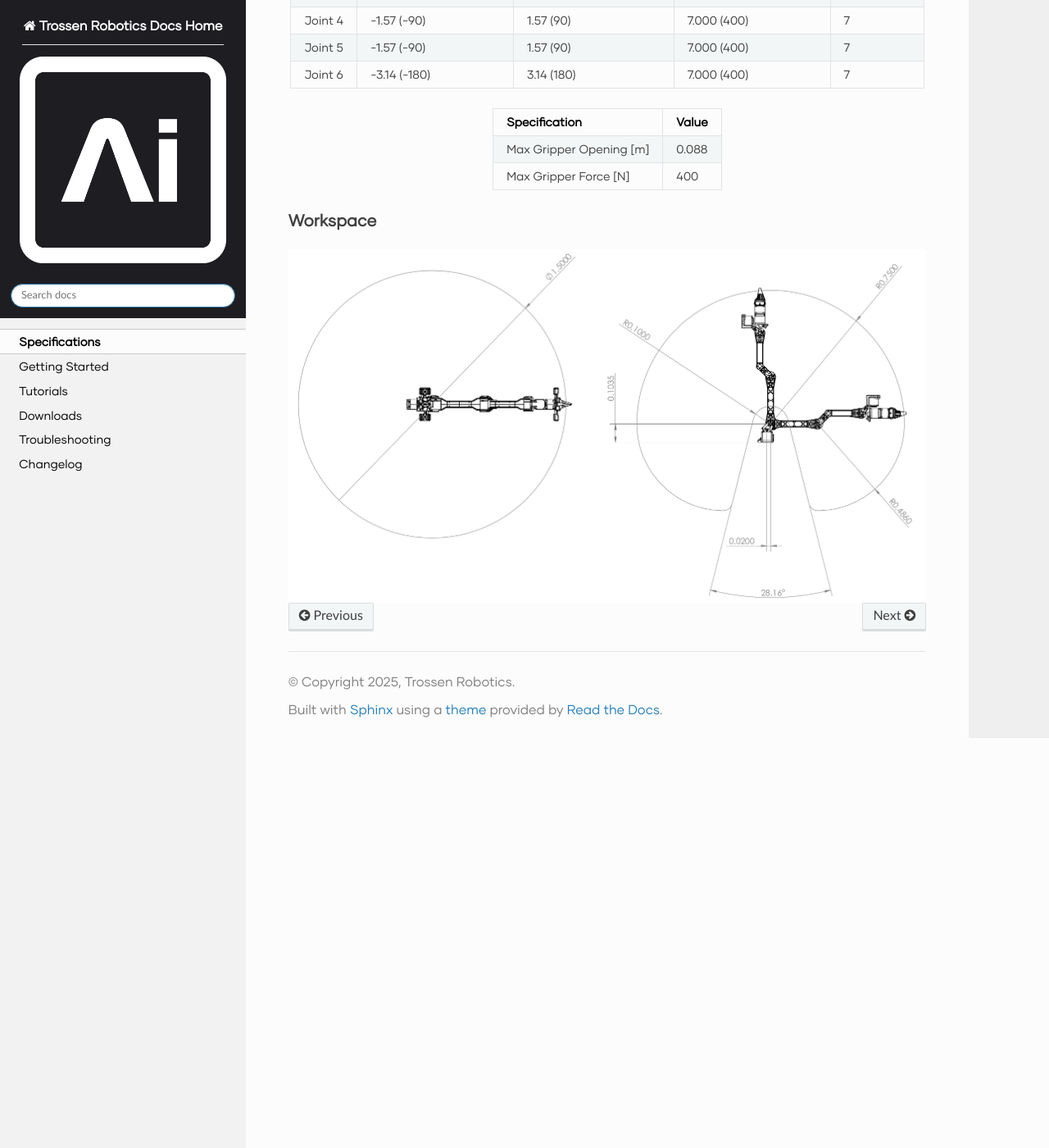
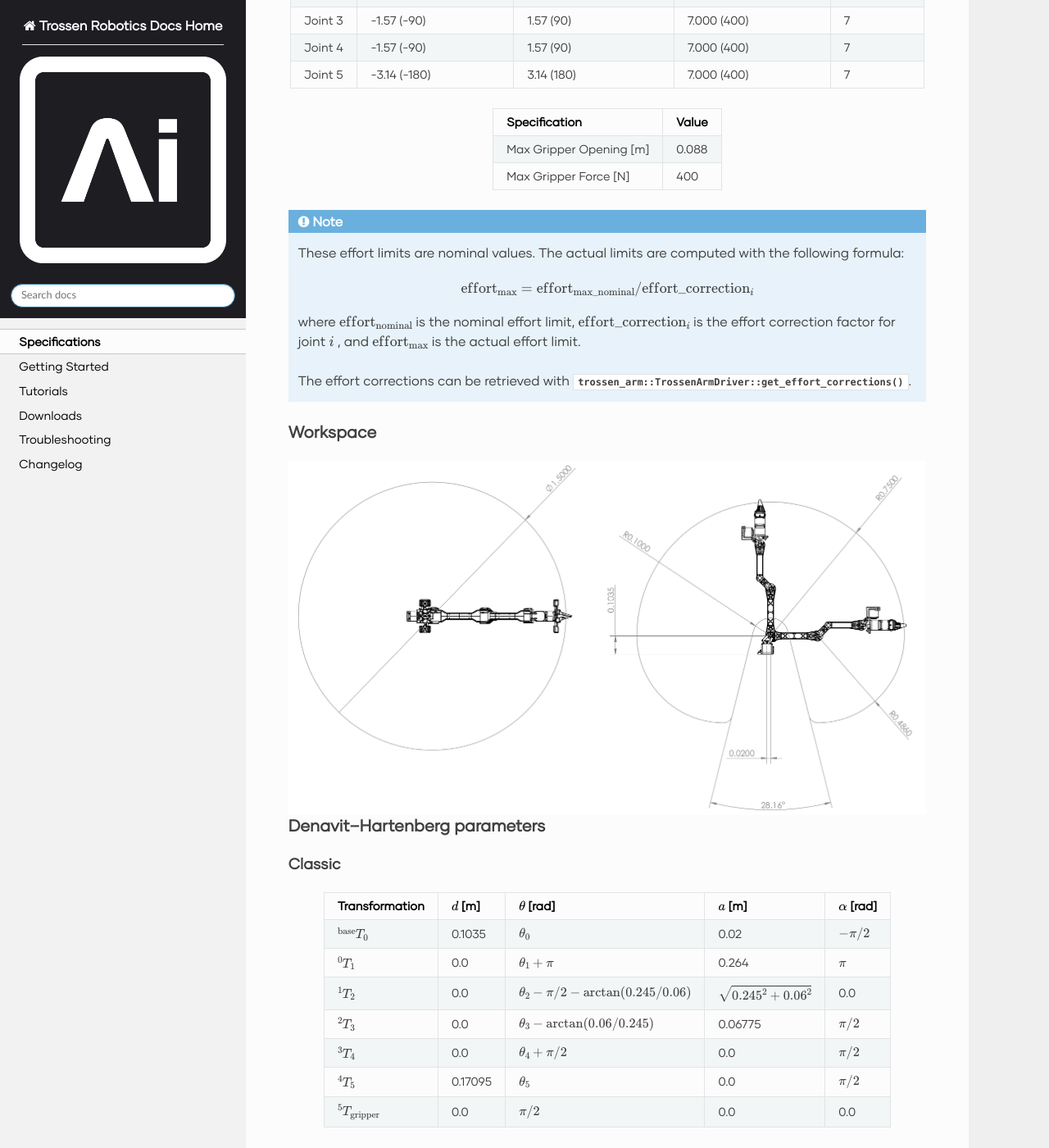
Before and after one commit to TrossenRobotics/trossen_arm, a Sphinx documentation site: the page built from docs/specifications.rst, in a window 1280 px wide and 1400 px high, scrolled down 767 px. Shown: the whole window at 82% size. Built offline with Sphinx 7.4.7 and the Read the Docs theme 3.1.0, drawn with Linux system fonts in a browser that asks for light colours; some web fonts are replaced; pages that are not in the unit, such as notebooks, are missing from menus; before the commit the page ends 1667 px from its top, so only the background shows below that; some of the changed text lies outside the part shown.

Commit message:
added dh parameters and added a justification on effort limits

```diff
--- a/docs/specifications.rst
+++ b/docs/specifications.rst
@@ -43,32 +43,32 @@ Joint Limits
     - Max Position [rad (deg)]
     - Velocity [rad/s (deg/s)]
     - Effort [N*m]
-  * - Joint 1
+  * - Joint 0
     - -3.054 (-175)
     - 3.054 (175)
     - 3.375 (193)
     - 27
-  * - Joint 2
+  * - Joint 1
     - 0 (0)
     - 3.14 (180)
     - 3.375 (193)
     - 27
-  * - Joint 3
+  * - Joint 2
     - 0 (0)
     - 4.712 (270)
     - 3.375 (193)
     - 27
+  * - Joint 3
+    - -1.57 (-90)
+    - 1.57 (90)
+    - 7.000 (400)
+    - 7
   * - Joint 4
     - -1.57 (-90)
     - 1.57 (90)
     - 7.000 (400)
     - 7
   * - Joint 5
-    - -1.57 (-90)
-    - 1.57 (90)
-    - 7.000 (400)
-    - 7
-  * - Joint 6
     - -3.14 (-180)
     - 3.14 (180)
     - 7.000 (400)
@@ -85,9 +85,124 @@ Joint Limits
   * - Max Gripper Force [N]
     - 400
 
+.. note::
+
+  These effort limits are nominal values. The actual limits are computed
+  with the following formula:
+
+  .. math::
+
+    \text{effort}_\max = \text{effort}_\text{max_nominal} / \text{effort_correction}_i
+
+  where :math:`\text{effort}_\text{nominal}` is the nominal effort limit,
+  :math:`\text{effort_correction}_i` is the effort correction factor for joint :math:`i`
+  , and :math:`\text{effort}_\max` is the actual effort limit.
+
+  The effort corrections can be retrieved with
+  :func:`trossen_arm::TrossenArmDriver::get_effort_corrections`.
+
 Workspace
 ---------
 
 .. image:: specifications/images/wxai_workspace.png
    :alt: WidowX AI Workspace
    :align: center
+
+Denavit–Hartenberg parameters
+-----------------------------
+
+Classic
+^^^^^^^
+
+.. list-table::
+  :align: center
+  :header-rows: 1
+
+  * - Transformation
+    - :math:`d` [m]
+    - :math:`\theta` [rad]
+    - :math:`a` [m]
+    - :math:`\alpha` [rad]
+  * - :math:`^\text{base}T_0`
+    - 0.1035
+    - :math:`\theta_0`
+    - 0.02
+    - :math:`-\pi/2`
+  * - :math:`^0T_1`
+    - 0.0
+    - :math:`\theta_1+\pi`
+    - 0.264
+    - :math:`\pi`
+  * - :math:`^1T_2`
+    - 0.0
+    - :math:`\theta_2-\pi/2-\arctan(0.245/0.06)`
+    - :math:`\sqrt{0.245^2+0.06^2}`
+    - 0.0
+  * - :math:`^2T_3`
+    - 0.0
+    - :math:`\theta_3-\arctan(0.06/0.245)`
+    - 0.06775
+    - :math:`\pi/2`
+  * - :math:`^3T_4`
+    - 0.0
+    - :math:`\theta_4+\pi/2`
+    - 0.0
+    - :math:`\pi/2`
+  * - :math:`^4T_5`
+    - 0.17095
+    - :math:`\theta_5`
+    - 0.0
+    - :math:`\pi/2`
+  * - :math:`^5T_\text{gripper}`
+    - 0.0
+    - :math:`\pi/2`
+    - 0.0
+    - 0.0
+
+Modified
+^^^^^^^^
+
+.. list-table::
+  :align: center
+  :header-rows: 1
+
+  * - Transformation
+    - :math:`\alpha` [rad]
+    - :math:`a` [m]
+    - :math:`\theta` [rad]
+    - :math:`d` [m]
+  * - :math:`^\text{base}T_0`
+    - 0.0
+    - 0.0
+    - :math:`\theta_0`
+    - 0.1035
+  * - :math:`^0T_1`
+    - :math:`-\pi/2`
+    - 0.02
+    - :math:`\theta_1+\pi`
+    - 0.0
+  * - :math:`^1T_2`
+    - :math:`\pi`
+    - 0.264
+    - :math:`\theta_2-\pi/2-\arctan(0.245/0.06)`
+    - 0.0
+  * - :math:`^2T_3`
+    - 0.0
+    - :math:`\sqrt{0.245^2+0.06^2}`
+    - :math:`\theta_3-\arctan(0.06/0.245)`
+    - 0.0
+  * - :math:`^3T_4`
+    - :math:`\pi/2`
+    - 0.06775
+    - :math:`\theta_4+\pi/2`
+    - 0.0
+  * - :math:`^4T_5`
+    - :math:`\pi/2`
+    - 0.0
+    - :math:`\theta_5`
+    - 0.17095
+  * - :math:`^5T_\text{gripper}`
+    - :math:`\pi/2`
+    - 0.0
+    - :math:`\pi/2`
+    - 0.0
```
